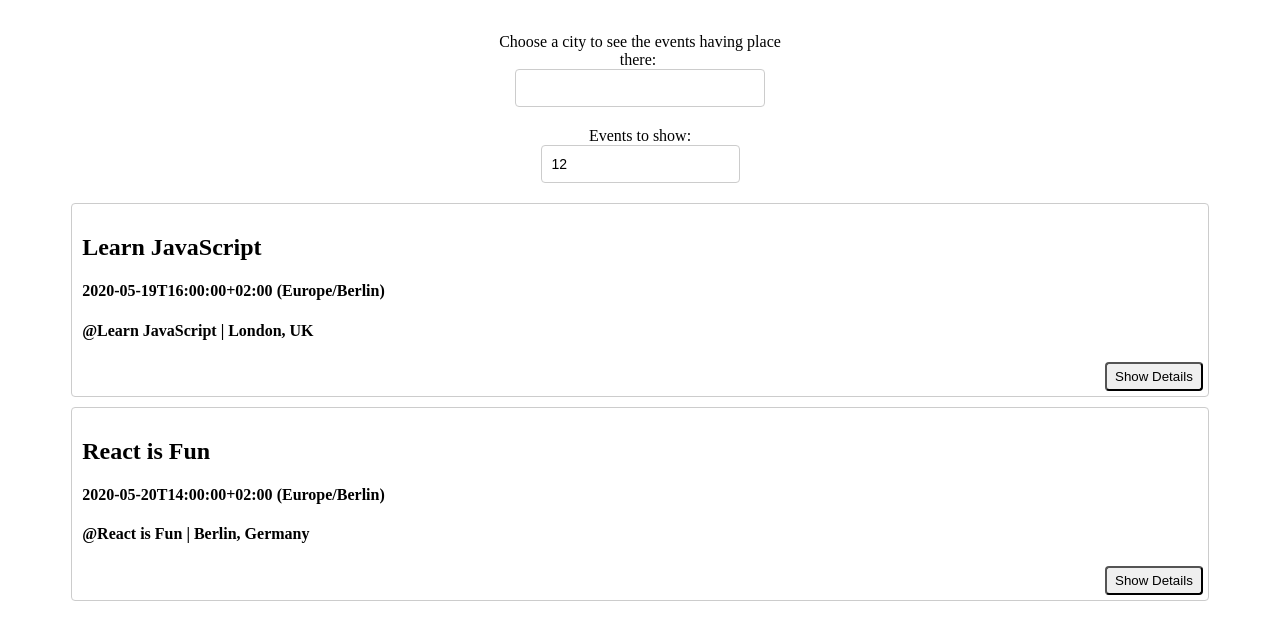
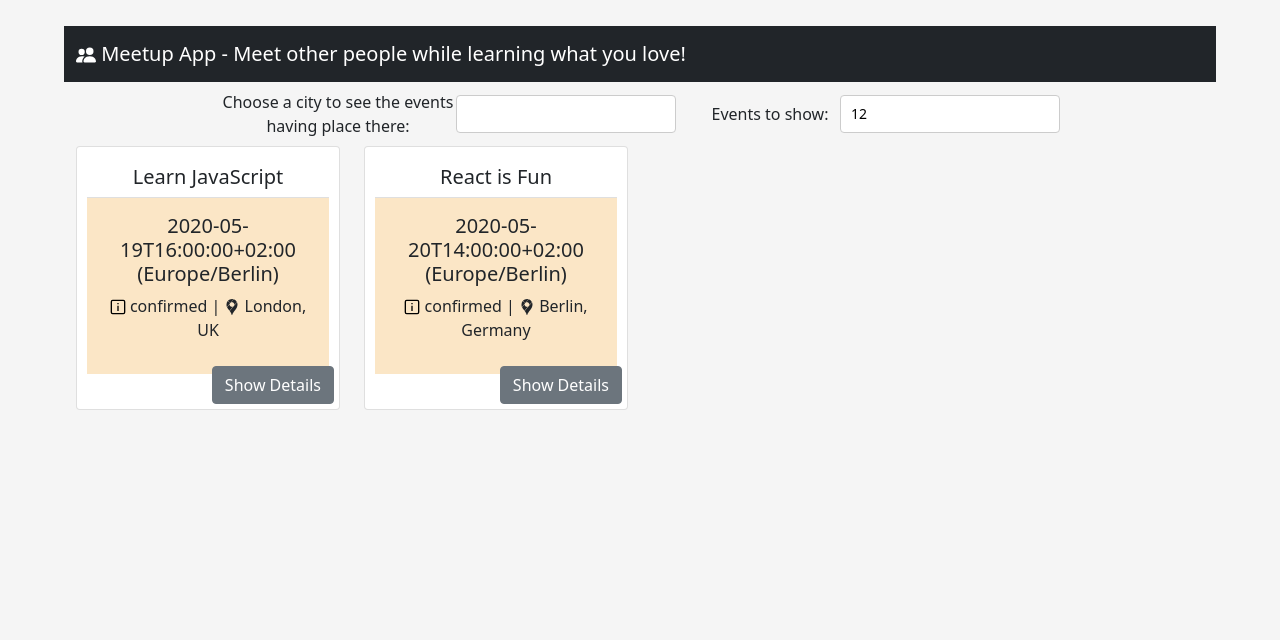
Before and after one commit to toNy5oo/meet, a React (Create React App) app: page / in a window 1280 px wide. Shown: the top 640 px of the page. Built offline with nearby package versions, Linux system fonts and the light colour scheme.

Commit message:
First touch of React Bootstrap

```diff
--- a/package.json
+++ b/package.json
@@ -14,6 +14,7 @@
         "react": "^18.1.0",
         "react-bootstrap": "^2.4.0",
         "react-dom": "^18.1.0",
+        "react-icons": "^4.4.0",
         "react-scripts": "5.0.1",
         "web-vitals": "^2.1.4",
         "workbox-background-sync": "^6.5.3",
--- a/src/App.js
+++ b/src/App.js
@@ -5,7 +5,8 @@ import CitySearch from './CitySearch';
 import NumberOfEvents from './NumberOfEvents';
 import { getEvents, extractLocations } from './api';
 import './nprogress.css';
-import { Container, Row, Col, Card } from 'react-bootstrap/'
+import { Container, Row, Col } from 'react-bootstrap/'
+import Header from './Header';
 
 
 class App extends Component {
@@ -61,34 +62,21 @@ class App extends Component {
 
     render() {
 
-        return ( <
-            div className = "App" >
-            <
-            Container fluid >
-            <
-            Row md = { 10 } >
-            <
-            Col className = "d-flex justify-content-between" >
-            <
-            CitySearch locations = { this.state.locations }
-            updateEvents = { this.updateEvents }
-            />  <
-            NumberOfEvents numberOfEvents = { this.state.numberOfEvents }
-            setNumberOfEvents = { this.setNumberOfEvents }
-            />  <
-            /Col> <
-            /Row> <
-            Row md = { 10 } >
-            <
-            Col md = { 3 }
-            className = "d-flex justify-content-center" >
-            <
-            EventList events = { this.state.events }
-            /> <
-            /Col> <
-            /Row> <
-            /Container>   <
-            /div>
+        return (
+            <div className = "App" >
+                <Header />
+                <Container fluid >
+                        <Row md={6} className="justify-content-center">
+
+                                <CitySearch locations = { this.state.locations } updateEvents = { this.updateEvents } />
+
+
+                                <NumberOfEvents numberOfEvents = { this.state.numberOfEvents } setNumberOfEvents = { this.setNumberOfEvents }/>
+
+                        </Row>
+                        <EventList events = { this.state.events } />
+                </Container>
+            </div>
         );
     }
 }
--- a/src/CitySearch.js
+++ b/src/CitySearch.js
@@ -1,4 +1,5 @@
 import React, { Component } from 'react';
+import { Col } from 'react-bootstrap/'
 
 class CitySearch extends Component {
   state = {
@@ -28,7 +29,8 @@ class CitySearch extends Component {
 
   render() {
     return (
-      <div className="CitySearch">Choose a city to see the events having place there:&nbsp;
+      <Col md={5} className="d-flex justify-content-around">
+      <div className="CitySearch">Choose a city to see the events having place there:</div>
         <input
           type="text"
           className="city"
@@ -47,7 +49,7 @@ class CitySearch extends Component {
               <b>See all cities</b>
             </li>
         </ul>
-      </div>
+      </Col>
     );
   }
 }
--- a/src/Event.js
+++ b/src/Event.js
@@ -1,4 +1,7 @@
 import React, { Component } from 'react';
+import {Col, Button, Card} from 'react-bootstrap'
+import { SiGooglemaps } from 'react-icons/si'
+import { GrStatusInfo } from 'react-icons/gr'
 
 class Event extends Component {
 
@@ -18,21 +21,26 @@ class Event extends Component {
     const {showDetails} = this.state;
 
     return (
-      <div className='event'>
-          <h2 className='summary'>{event.summary}</h2>
-          <h4 className='start-date'>{event.start.dateTime} ({event.start.timeZone})</h4>
-          <h4 className='location'>@{event.summary} | {event.location}</h4>
-          <button className='btn_details' onClick={this.isClicked}>{showDetails ? 'Hide Details' : 'Show Details '}</button>
+
+      <Card className='event text-center'>
+          <Card.Header as="h5" className="summary">{event.summary}</Card.Header>
+          <Card.Body>
+          <Card.Title className='start-date'>{event.start.dateTime} ({event.start.timeZone})</Card.Title>
+          <Card.Text className='location'><GrStatusInfo /> {event.status} | <SiGooglemaps /> {event.location}</Card.Text>
+          <Button variant="secondary" className='btn_details' onClick={this.isClicked}>{showDetails ? 'Hide Details' : 'Show Details '}</Button>
         {showDetails &&
         (<div className='extra-info'>
-            <h3>About the event:</h3>
+            <h5>About the event:</h5>
             <a href={event.htmlLink} rel="noreferrer" target='_blank'>
               See details on Google Calendar
             </a>
             <p className='description'>{event.description}</p>
           </div>
         )}
-      </div>
+
+      </Card.Body>
+      </Card>
+
     )
   }
 }
--- a/src/EventList.js
+++ b/src/EventList.js
@@ -1,19 +1,30 @@
 import React, { Component } from "react";
 import Event from "./Event";
+import { Row, Col } from 'react-bootstrap'
 
 class EventList extends Component {
   render() {
     const { events } = this.props;
     return (
-      <ul className="Eventlist">
+      <Row className="Eventlist d-flex">
         {events.map((event) => (
-          <li key={event.id}>
+          <Col md={3} key={event.id}>
             <Event event={event} />
-          </li>
+          </Col>
         ))}
-      </ul>
+      </Row>
     );
   }
 }
 
 export default EventList;
+
+
+
+// <ul className="Eventlist">
+//         {events.map((event) => (
+//           <li key={event.id}>
+//             <Event event={event} />
+//           </li>
+//         ))}
+//       </ul>
--- /dev/null
+++ b/src/Header.js
@@ -0,0 +1,18 @@
+import React from 'react'
+import {Container, Navbar} from 'react-bootstrap'
+import {BsFillPeopleFill} from 'react-icons/bs'
+
+function Header() {
+  return (
+    <Navbar bg="dark" variant="dark">
+    <Container fluid>
+      <Navbar.Brand href="#home" className="header">
+        <BsFillPeopleFill />{' '}
+      Meetup App - Meet other people while learning what you love!
+      </Navbar.Brand>
+    </Container>
+  </Navbar>
+  )
+}
+
+export default Header
--- a/src/NumberOfEvents.js
+++ b/src/NumberOfEvents.js
@@ -1,4 +1,5 @@
 import React, { Component } from 'react';
+import { Col } from 'react-bootstrap/'
 
 
 class NumberOfEvents extends Component {
@@ -16,15 +17,15 @@ class NumberOfEvents extends Component {
 
   render() {
     return (
-      <div className="numberOfEvents">Events to show:
+      <Col md={4} className="d-flex justify-content-center">
+      <div className="numberOfEvents">Events to show:</div>
       <input
             className="events_number__input"
             type="number"
             onChange={this.handleChange}
             value={this.state.numberOfEvents}>
         </input>
-        </div>
-
+      </Col>
     );
   }
 }
--- a/src/index.css
+++ b/src/index.css
@@ -1,13 +1,29 @@
+:root {
+    --col-primary: rgb(226, 199, 156);
+    --col-secondary: rgb(42, 42, 42);
+    --background-pri: rgba(235, 149, 12, 0.233);
+}
+
 body {
-  margin: 0;
-  font-family: -apple-system, BlinkMacSystemFont, 'Segoe UI', 'Roboto', 'Oxygen',
-    'Ubuntu', 'Cantarell', 'Fira Sans', 'Droid Sans', 'Helvetica Neue',
-    sans-serif;
-  -webkit-font-smoothing: antialiased;
-  -moz-osx-font-smoothing: grayscale;
+    margin: 0;
+    font-family: -apple-system, BlinkMacSystemFont, 'Segoe UI', 'Roboto', 'Oxygen', 'Ubuntu', 'Cantarell', 'Fira Sans', 'Droid Sans', 'Helvetica Neue', sans-serif;
+    -webkit-font-smoothing: antialiased;
+    -moz-osx-font-smoothing: grayscale;
+    background-color: whitesmoke !important;
 }
 
 code {
-  font-family: source-code-pro, Menlo, Monaco, Consolas, 'Courier New',
-    monospace;
+    font-family: source-code-pro, Menlo, Monaco, Consolas, 'Courier New', monospace;
 }
+
+.header {
+    color: var(col-primary) !important;
+}
+
+.card-header {
+    background-color: var(--background-primary) !important;
+}
+
+.card-body {
+    background-color: var(--background-pri) !important;
+}
```
Also changed, not shown: src/index.js (+3 -4 lines), 1 other file (tests, documents, lock files or other folders).
